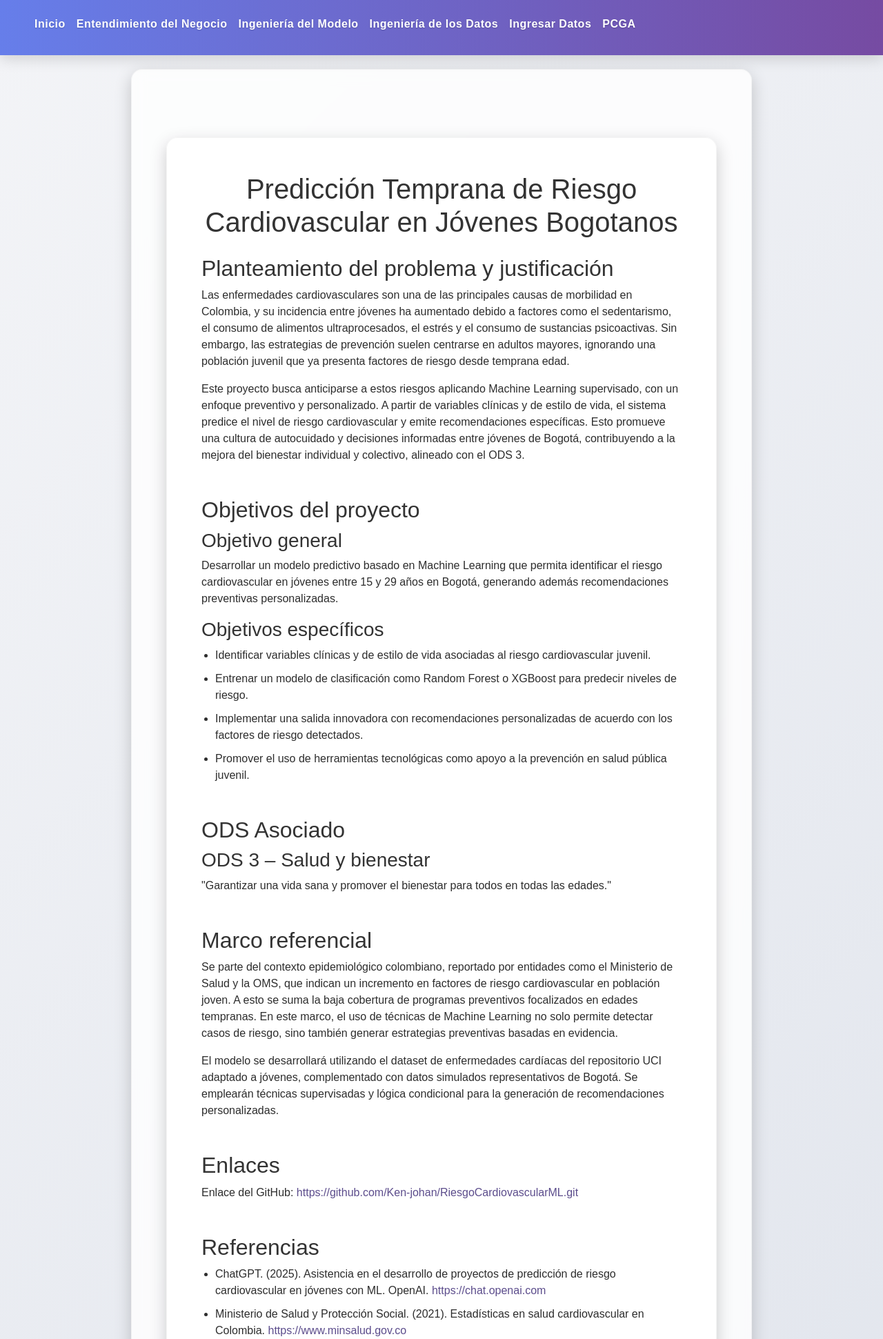
After one commit to Ken-johan/RiesgoCardiovascularML, a Flask app: page /pcga in a window 1280 px wide. The commit adds this page. Shown: the top 1941 px of the page at 69% size. Run offline with Flask 3, Linux system fonts and the light colour scheme.

Commit message:
Arreglo estructura menu

```diff
--- a/app.py
+++ b/app.py
@@ -15,9 +15,9 @@ def index():
 def entendimiento_negocio():
     return render_template('entendimiento_negocio.html')
 
-@app.route('/entendimiento-datos')
-def entendimiento_datos():
-    return render_template('entendimiento_datos.html')
+@app.route('/ingenieria-modelo')
+def ingenieria_modelo():
+    return render_template('ingenieria_modelo.html')
 
 @app.route('/ingenieria-datos')
 def ingenieria_datos():
@@ -26,3 +26,7 @@ def ingenieria_datos():
 @app.route('/ingresar')
 def ingresar():
     return render_template('ingresar.html')
+
+@app.route('/pcga')
+def pcga():
+    return render_template('pcga.html')
--- a/templates/base.html
+++ b/templates/base.html
@@ -108,7 +108,7 @@
 
 </head>
     <body>
-        <nav class="navbar navbar-expand-lg navbar-dark bg-dark position-relative">
+       <nav class="navbar navbar-expand-lg navbar-dark bg-dark position-relative">
             <div class="container-fluid">
                 <ul class="navbar-nav me-auto">
                     <li class="nav-item">
@@ -118,13 +118,16 @@
                         <a class="nav-link" href="{{ url_for('entendimiento_negocio') }}">Entendimiento del Negocio</a>
                     </li>
                     <li class="nav-item">
-                        <a class="nav-link" href="{{ url_for('entendimiento_datos') }}">Entendimiento de los Datos</a>
+                        <a class="nav-link" href="{{ url_for('ingenieria_modelo') }}">Ingeniería del Modelo</a>
                     </li>
                     <li class="nav-item">
                         <a class="nav-link" href="{{ url_for('ingenieria_datos') }}">Ingeniería de los Datos</a>
                     </li>
                     <li class="nav-item">
                         <a class="nav-link" href="{{ url_for('ingresar') }}">Ingresar Datos</a>
+                    </li>
+                    <li class="nav-item">
+                        <a class="nav-link" href="{{ url_for('pcga') }}">PCGA</a>
                     </li>
                 </ul>
             </div>
--- /dev/null
+++ b/templates/pcga.html
@@ -0,0 +1,68 @@
+{% extends 'base.html' %}
+
+{% block title %}PCGA{% endblock %}
+
+{% block content %}
+<div class="container mt-5">
+    <h1 class="text-center mb-4">Predicción Temprana de Riesgo Cardiovascular en Jóvenes Bogotanos</h1>
+
+    <section class="mb-5">
+        <h2>Planteamiento del problema y justificación</h2>
+        <p>Las enfermedades cardiovasculares son una de las principales causas de morbilidad en Colombia, y su incidencia entre jóvenes ha aumentado debido a factores como el sedentarismo, el consumo de alimentos ultraprocesados, el estrés y el consumo de sustancias psicoactivas. Sin embargo, las estrategias de prevención suelen centrarse en adultos mayores, ignorando una población juvenil que ya presenta factores de riesgo desde temprana edad.</p>
+        <p>Este proyecto busca anticiparse a estos riesgos aplicando Machine Learning supervisado, con un enfoque preventivo y personalizado. A partir de variables clínicas y de estilo de vida, el sistema predice el nivel de riesgo cardiovascular y emite recomendaciones específicas. Esto promueve una cultura de autocuidado y decisiones informadas entre jóvenes de Bogotá, contribuyendo a la mejora del bienestar individual y colectivo, alineado con el ODS 3.</p>
+    </section>
+
+    <section class="mb-5">
+        <h2>Objetivos del proyecto</h2>
+        <h3>Objetivo general</h3>
+        <p>Desarrollar un modelo predictivo basado en Machine Learning que permita identificar el riesgo cardiovascular en jóvenes entre 15 y 29 años en Bogotá, generando además recomendaciones preventivas personalizadas.</p>
+
+        <h3>Objetivos específicos</h3>
+        <ul>
+            <li>Identificar variables clínicas y de estilo de vida asociadas al riesgo cardiovascular juvenil.</li>
+            <li>Entrenar un modelo de clasificación como Random Forest o XGBoost para predecir niveles de riesgo.</li>
+            <li>Implementar una salida innovadora con recomendaciones personalizadas de acuerdo con los factores de riesgo detectados.</li>
+            <li>Promover el uso de herramientas tecnológicas como apoyo a la prevención en salud pública juvenil.</li>
+        </ul>
+    </section>
+
+    <section class="mb-5">
+        <h2>ODS Asociado</h2>
+        <h3>ODS 3 – Salud y bienestar</h3>
+        <p>"Garantizar una vida sana y promover el bienestar para todos en todas las edades."</p>
+    </section>
+
+    <section class="mb-5">
+        <h2>Marco referencial</h2>
+        <p>Se parte del contexto epidemiológico colombiano, reportado por entidades como el Ministerio de Salud y la OMS, que indican un incremento en factores de riesgo cardiovascular en población joven. A esto se suma la baja cobertura de programas preventivos focalizados en edades tempranas. En este marco, el uso de técnicas de Machine Learning no solo permite detectar casos de riesgo, sino también generar estrategias preventivas basadas en evidencia.</p>
+        <p>El modelo se desarrollará utilizando el dataset de enfermedades cardíacas del repositorio UCI adaptado a jóvenes, complementado con datos simulados representativos de Bogotá. Se emplearán técnicas supervisadas y lógica condicional para la generación de recomendaciones personalizadas.</p>
+    </section>
+
+    <section class="mb-5">
+        <h2>Enlaces</h2>
+        <p>Enlace del GitHub: <a href="https://github.com/Ken-johan/RiesgoCardiovascularML.git" target="_blank">https://github.com/Ken-johan/RiesgoCardiovascularML.git</a></p>
+    </section>
+
+    <section class="mb-5">
+        <h2>Referencias</h2>
+        <ul>
+            <li>ChatGPT. (2025). Asistencia en el desarrollo de proyectos de predicción de riesgo cardiovascular en jóvenes con ML. OpenAI. <a href="https://chat.openai.com">https://chat.openai.com</a></li>
+            <li>Ministerio de Salud y Protección Social. (2021). Estadísticas en salud cardiovascular en Colombia. <a href="https://www.minsalud.gov.co">https://www.minsalud.gov.co</a></li>
+            <li>Organización Mundial de la Salud (OMS). (2023). Enfermedades cardiovasculares. <a href="https://www.who.int/es/news-room/fact-sheets/detail/cardiovascular-diseases-(cvds)">https://www.who.int/es/news-room/fact-sheets/detail/cardiovascular-diseases-(cvds)</a></li>
+            <li>Chen, T., & Guestrin, C. (2016). XGBoost: A scalable tree boosting system. In Proceedings of the 22nd ACM SIGKDD International Conference on Knowledge Discovery and Data Mining (pp. 785–794). <a href="https://doi.org/10.1145/2939672.2939785">https://doi.org/10.1145/2939672.2939785</a></li>
+            <li>Pedregosa, F., et al. (2011). Scikit-learn: Machine Learning in Python. Journal of Machine Learning Research, 12, 2825–2830.</li>
+        </ul>
+    </section>
+
+    <section class="mb-5">
+        <h2>Uso de Inteligencia Artificial</h2>
+        <p>Durante el desarrollo de este proyecto se utilizó ChatGPT de OpenAI como herramienta de apoyo académico. Las consultas incluyeron:</p>
+        <ul>
+            <li>Búsqueda y validación de ideas de proyectos de Machine Learning alineados con los ODS.</li>
+            <li>Generación de estructuras de proyecto, redacción técnica y organizativa.</li>
+            <li>Revisión ortográfica, mejora de estilo académico y sugerencia de referencias.</li>
+            <li>Simulación de lógica condicional para recomendaciones preventivas.</li>
+        </ul>
+    </section>
+</div>
+{% endblock %}
```
Also changed, not shown: templates/entendimiento_datos.html (deleted, +0 -25 lines), templates/entendimiento_negocio.html (+18 -45 lines), templates/ingenieria_datos.html (+19 -12 lines), templates/ingenieria_modelo.html (added, +33 -0 lines), package-lock.json (added).
